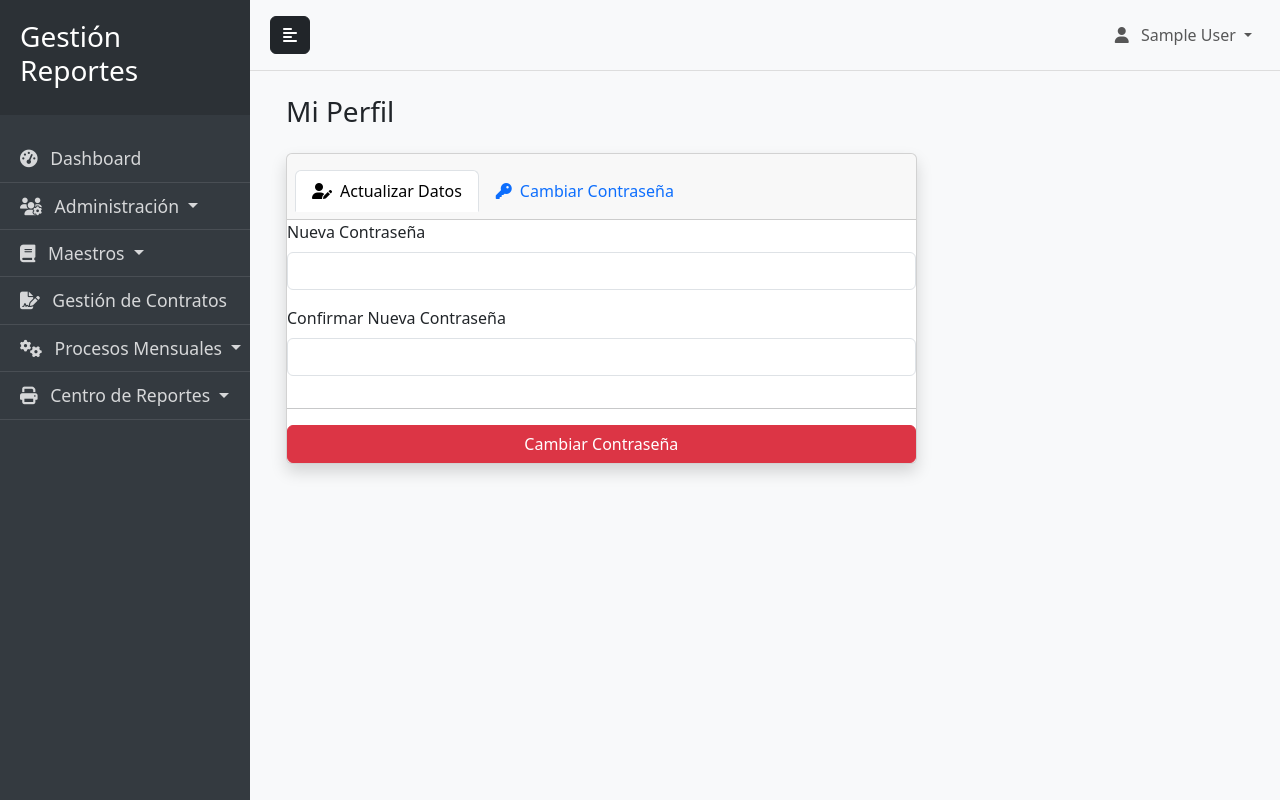
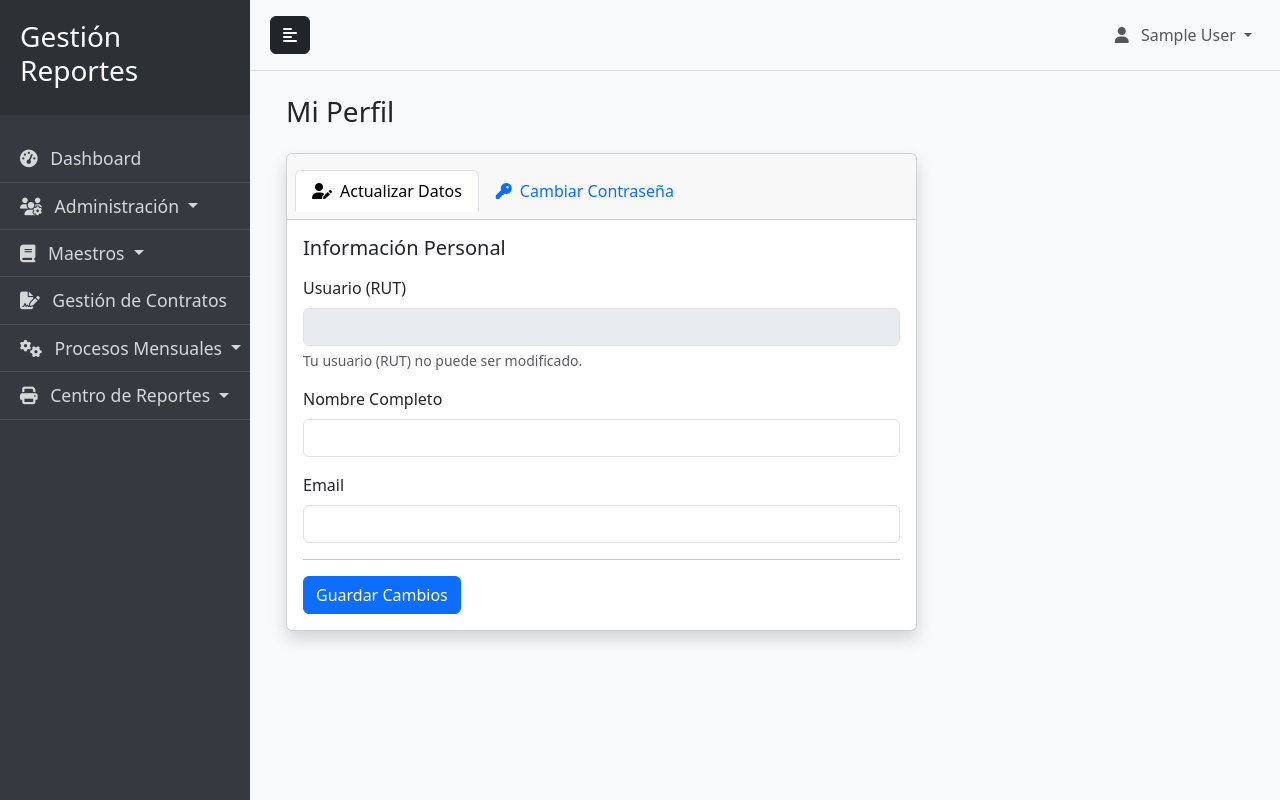
Before and after one commit to Daiko01/report-php, a PHP site: page /perfil.php in a window 1280 px wide. Run offline with PHP 8.4, Linux system fonts and the light colour scheme; the visitor is signed in with stand-in values (Sample User, id 1); data that the repository does not hold is empty; some libraries are stand-ins or nearby versions.

Commit message:
actualización

```diff
--- a/composer.json
+++ b/composer.json
@@ -1,6 +1,5 @@
 {
     "require": {
-        "mpdf/mpdf": "^8.2",
-        "vlucas/phpdotenv": "^5.6"
+        "mpdf/mpdf": "^8.2"
     }
 }
--- a/perfil.php
+++ b/perfil.php
@@ -1,87 +1,247 @@
 <?php
+
 // 1. Cargar el núcleo (Sesión y BD)
+
 require_once __DIR__ . '/app/core/bootstrap.php';
 
+
+
 // 2. Verificar Sesión (CUALQUIER usuario logueado puede estar aquí)
+
 require_once __DIR__ . '/app/includes/session_check.php';
 
+
+
 // 3. Obtener los datos actuales del usuario (para rellenar el formulario)
+
 try {
+
     $stmt = $pdo->prepare("SELECT nombre_completo, email, username FROM users WHERE id = :id");
+
     $stmt->execute(['id' => $_SESSION['user_id']]);
+
     $user = $stmt->fetch();
+
 } catch (PDOException $e) {
+
     // Manejar error, aunque es poco probable
+
     $_SESSION['flash_message'] = ['type' => 'error', 'message' => 'No se pudieron cargar tus datos.'];
+
     $user = ['nombre_completo' => '', 'email' => '', 'username' => 'Error'];
+
 }
 
+
+
 // 4. Cargar el Header (Layout)
+
 require_once __DIR__ . '/app/includes/header.php';
+
 ?>
 
+
+
 <div class="container-fluid">
+
     <h1 class="h3 mb-4 text-gray-800">Mi Perfil</h1>
 
+
+
     <div class="row">
+
         <div class="col-lg-8">
+
             <div class="card shadow mb-4">
 
+
+
                 <div class="card-header py-3">
+
                     <ul class="nav nav-tabs card-header-tabs" id="perfilTabs" role="tablist">
+
                         <li class="nav-item" role="presentation">
+
                             <button class="nav-link active" id="datos-tab" data-bs-toggle="tab" data-bs-target="#datos" type="button" role="tab" aria-controls="datos" aria-selected="true">
+
                                 <i class="fas fa-user-edit me-2"></i>Actualizar Datos
+
                             </button>
+
                         </li>
+
                         <li class="nav-item" role="presentation">
+
                             <button class="nav-link" id="pass-tab" data-bs-toggle="tab" data-bs-target="#pass" type="button" role="tab" aria-controls="pass" aria-selected="false">
+
                                 <i class="fas fa-key me-2"></i>Cambiar Contraseña
+
                             </button>
+
                         </li>
+
                     </ul>
+
                 </div>
 
+
+
+                <div class="card-body">
+
+                    <div class="tab-content" id="perfilTabsContent">
+
+
+
+                        <div class="tab-pane fade show active" id="datos" role="tabpanel" aria-labelledby="datos-tab">
+
+                            <h5 class="card-title mb-3">Información Personal</h5>
+
+
+
+                            <form action="perfil_datos_process.php" method="POST" class="needs-validation" novalidate>
+
                                 <div class="mb-3">
-                                    <label for="new_password" class="form-label">Nueva Contraseña</label>
-                                    <input type="password" class="form-control" id="new_password" name="new_password" required>
-                                    <div class="invalid-feedback">Ingresa una nueva contraseña.</div>
+
+                                    <label class="form-label">Usuario (RUT)</label>
+
+                                    <input type="text" class="form-control" value="<?php echo htmlspecialchars($user['username']); ?>" readonly disabled>
+
+                                    <div class="form-text">Tu usuario (RUT) no puede ser modificado.</div>
+
                                 </div>
+
                                 <div class="mb-3">
-                                    <label for="confirm_password" class="form-label">Confirmar Nueva Contraseña</label>
-                                    <input type="password" class="form-control" id="confirm_password" name="confirm_password" required>
-                                    <div class="invalid-feedback">Confirma tu nueva contraseña.</div>
+
+                                    <label for="nombre_completo" class="form-label">Nombre Completo</label>
+
+                                    <input type="text" class="form-control" id="nombre_completo" name="nombre_completo" value="<?php echo htmlspecialchars($user['nombre_completo']); ?>" required>
+
+                                    <div class="invalid-feedback">Tu nombre es obligatorio.</div>
+
                                 </div>
+
+                                <div class="mb-3">
+
+                                    <label for="email" class="form-label">Email</label>
+
+                                    <input type="email" class="form-control" id="email" name="email" value="<?php echo htmlspecialchars($user['email']); ?>" required>
+
+                                    <div class="invalid-feedback">Ingresa un email válido.</div>
+
+                                </div>
+
                                 <hr>
-                                <button type="submit" class="btn btn-danger">Cambiar Contraseña</button>
+
+                                <button type="submit" class="btn btn-primary">Guardar Cambios</button>
+
                             </form>
+
                         </div>
 
+
+
+                        <div class="tab-pane fade" id="pass" role="tabpanel" aria-labelledby="pass-tab">
+
+                            <h5 class="card-title mb-3">Seguridad</h5>
+
+
+
+                            <form action="perfil_pass_process.php" method="POST" class="needs-validation" novalidate>
+
+                                <div class="mb-3">
+
+                                    <label for="current_password" class="form-label">Contraseña Actual</label>
+
+                                    <input type="password" class="form-control" id="current_password" name="current_password" required>
+
+                                    <div class="invalid-feedback">Ingresa tu contraseña actual.</div>
+
+                                </div>
+
+                                <hr>
+
+                                <div class="mb-3">
+
+                                    <label for="new_password" class="form-label">Nueva Contraseña</label>
+
+                                    <input type="password" class="form-control" id="new_password" name="new_password" required>
+
+                                    <div class="invalid-feedback">Ingresa una nueva contraseña.</div>
+
+                                </div>
+
+                                <div class="mb-3">
+
+                                    <label for="confirm_password" class="form-label">Confirmar Nueva Contraseña</label>
+
+                                    <input type="password" class="form-control" id="confirm_password" name="confirm_password" required>
+
+                                    <div class="invalid-feedback">Confirma tu nueva contraseña.</div>
+
+                                </div>
+
+                                <hr>
+
+                                <button type="submit" class="btn btn-danger">Cambiar Contraseña</button>
+
+                            </form>
+
+                        </div>
+
+
+
                     </div>
+
                 </div>
+
             </div>
+
         </div>
+
     </div>
+
 </div>
 
+
+
 <?php
+
 // 5. Cargar el Footer (Layout y JS)
+
 require_once __DIR__ . '/app/includes/footer.php';
+
 ?>
 
+
+
 <script>
+
 (function () {
+
   'use strict'
+
   var forms = document.querySelectorAll('.needs-validation')
+
   Array.prototype.slice.call(forms)
+
     .forEach(function (form) {
+
       form.addEventListener('submit', function (event) {
+
         if (!form.checkValidity()) {
+
           event.preventDefault()
+
           event.stopPropagation()
+
         }
+
         form.classList.add('was-validated')
+
       }, false)
+
     })
+
 })()
+
 </script>
```
Also changed, not shown: index.php (+301 -0 lines), login.php (+102 -8 lines), logout.php (+22 -0 lines), 1 other file.
